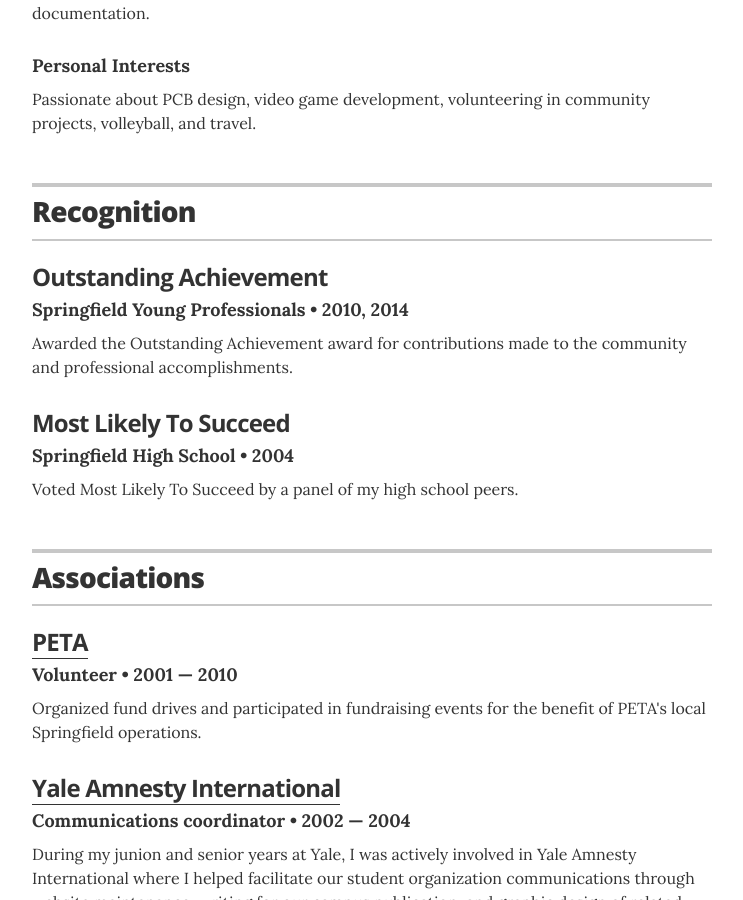
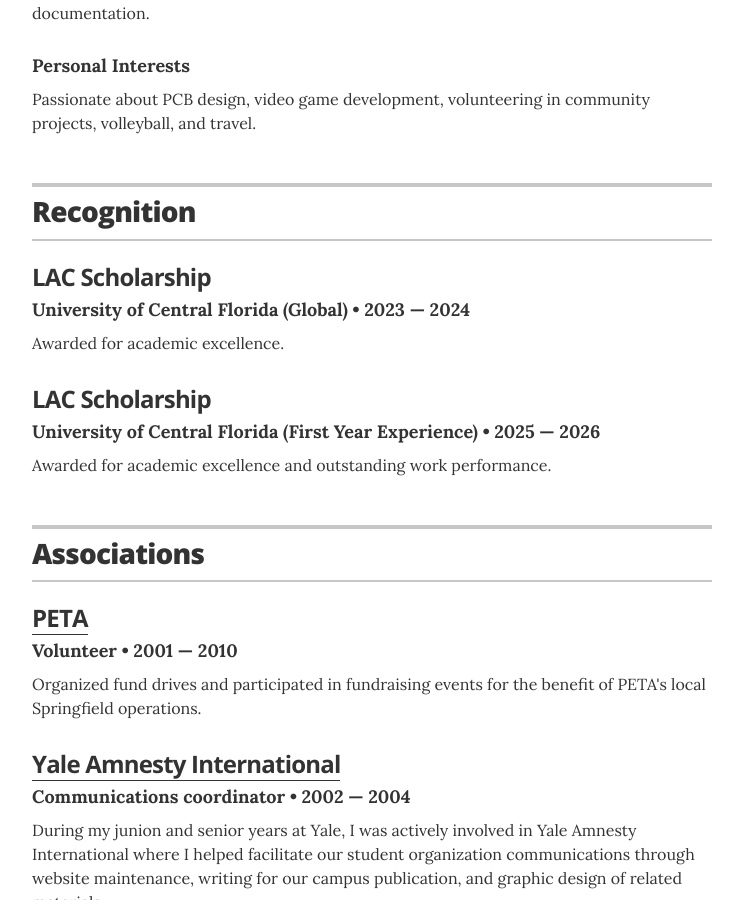
Before and after one commit to Juanfeva12/Resume, a Jekyll site: the page built from index.html, in a window 1280 px wide and 900 px high, scrolled down 4083 px. Shown: the whole window, without its empty margins (268-1011 px from the left). Built offline with Jekyll 4.4.1, drawn with Linux system fonts in a browser that asks for light colours.

Commit message:
Update recognitions.yml

```diff
--- a/_data/recognitions.yml
+++ b/_data/recognitions.yml
@@ -1,10 +1,10 @@
 # Recognitions
-- award: Outstanding Achievement
-  organization: Springfield Young Professionals
-  year: 2010, 2014
-  summary: Awarded the Outstanding Achievement award for contributions made to the community and professional accomplishments.
+- award: LAC Scholarship
+  organization: University of Central Florida (Global)
+  year: 2023 — 2024
+  summary: Awarded for academic excellence.
 
-- award: Most Likely To Succeed
-  organization: Springfield High School
-  year: 2004
-  summary: Voted Most Likely To Succeed by a panel of my high school peers.
+- award: LAC Scholarship
+  organization: University of Central Florida (First Year Experience)
+  year: 2025 — 2026
+  summary: Awarded for academic excellence and outstanding work performance.
```
